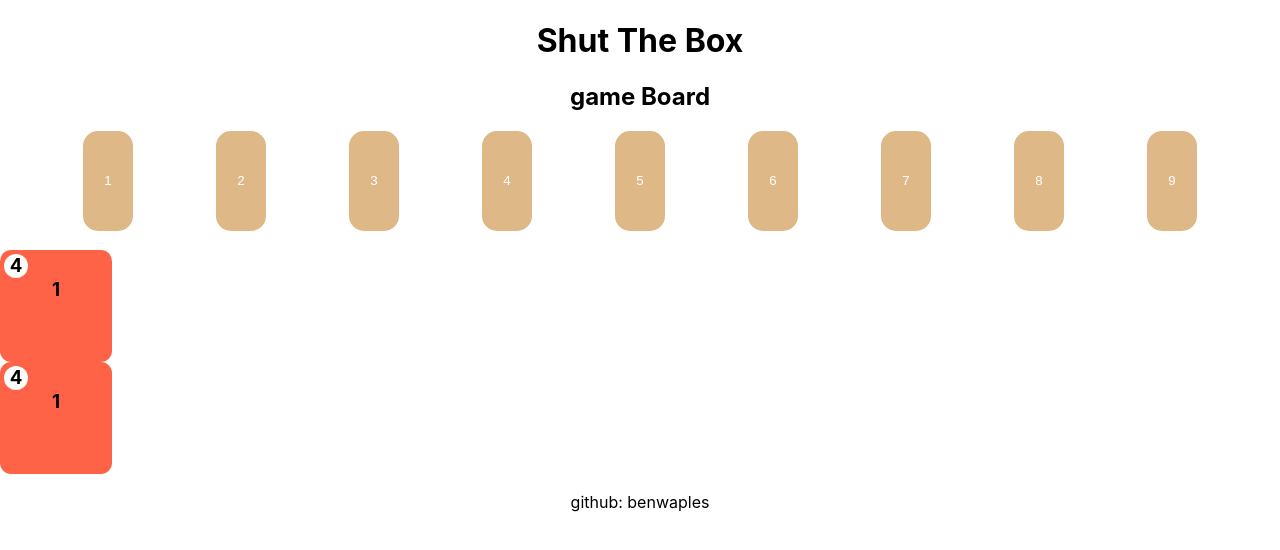
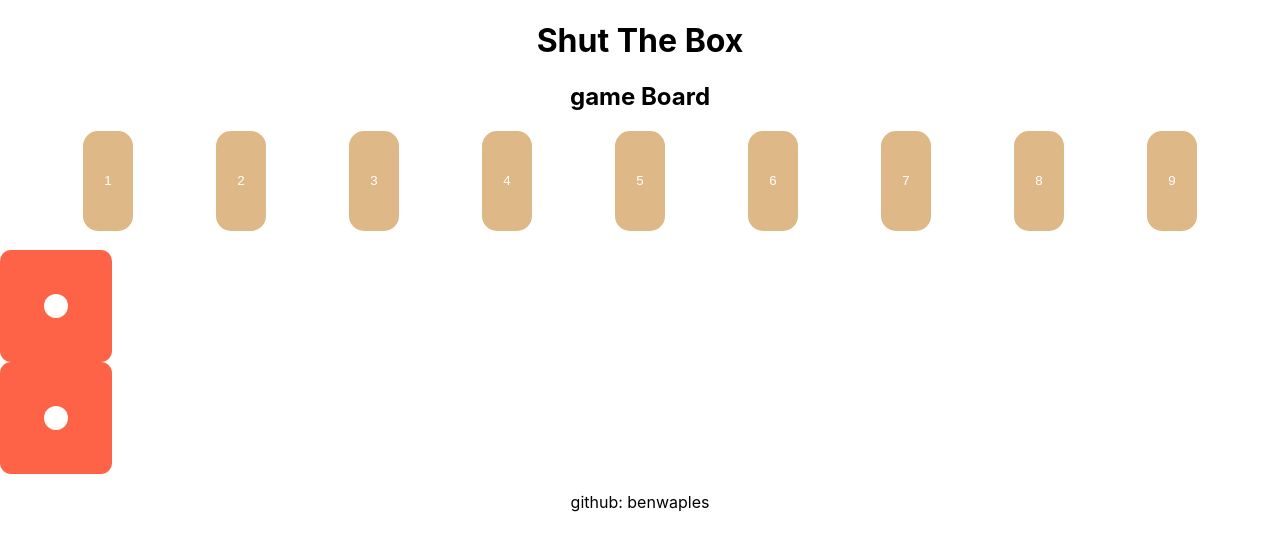
Before and after one commit to benwaples/shut-the-box, a React (Create React App) app: page / in a window 1280 px wide. Shown: the top 550 px of the page. Built offline with nearby package versions, Linux system fonts and the light colour scheme.

Commit message:
face 1,2,4, and 6

```diff
--- a/src/components/displayDice/DisplayDice.scss
+++ b/src/components/displayDice/DisplayDice.scss
@@ -12,4 +12,43 @@
   height: 24px;
   border-radius: 50%;
   background-color:white;
-  }
+}
+
+.face-1 {
+  display: flex;
+  justify-content: center;
+  align-items: center;
+}
+
+.face-2 {
+  display: flex;
+
+  justify-content : space-between;
+}
+
+.face-2 .dot:nth-of-type(2) {
+  align-self: flex-end;
+}
+
+
+.second-face .dot:nth-of-type(3) {
+  align-self: flex-end;
+}
+
+.second-face .dot:nth-of-type(2) {
+  align-self: center;
+}
+
+.face-4 {
+  display: grid;
+  grid-template-columns: 50% 50%;
+  grid-template-rows: 50% 50%;
+}
+.face-6 {
+  display: grid;
+  grid-template-columns: 50% 50%;
+  grid-template-rows: 33% 33% 33%;
+
+  justify-items: center;
+  align-items: center;
+}
--- a/src/components/displayDice/DisplayDice.tsx
+++ b/src/components/displayDice/DisplayDice.tsx
@@ -12,9 +12,8 @@ export default function DisplayDice({
     return (
       <div className={`dice face-${dice}`}>
         {[...Array(dice)].map(() => (
-          <span className="dot">4</span>
+          <span className="dot" />
         ))}
-        {dice}
       </div>
     );
   });
```
